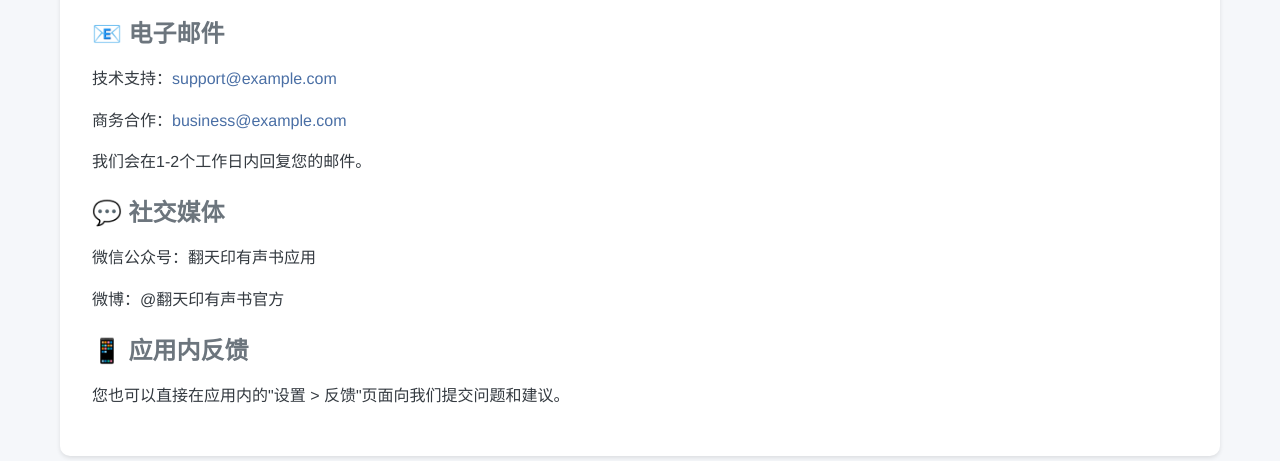
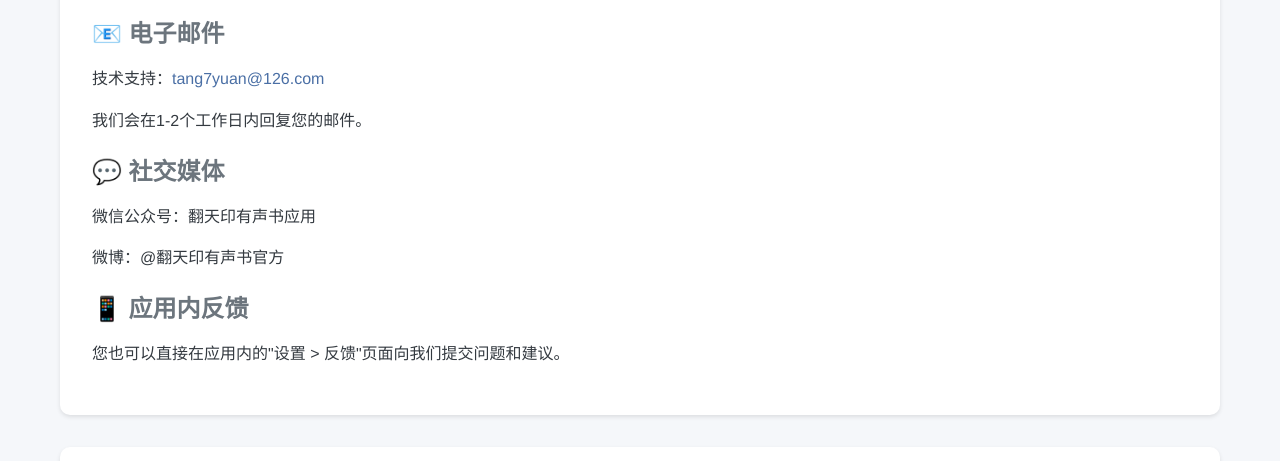
Before and after one commit to totang2/totang2.github.io, a plain HTML site: page contact.html in a window 1280 px wide. Shown: the part 339-800 px from the top of the page. Drawn offline with Linux system fonts and the light colour scheme.

Commit message:
mailbox modify

```diff
--- a/contact.html
+++ b/contact.html
@@ -19,8 +19,7 @@
 
         <div class="contact-method">
             <h3>📧 电子邮件</h3>
-            <p>技术支持：<a href="mailto:support@example.com">support@example.com</a></p>
-            <p>商务合作：<a href="mailto:business@example.com">business@example.com</a></p>
+            <p>技术支持：<a href="mailto:tang7yuan@126.com">tang7yuan@126.com</a></p>
             <p>我们会在1-2个工作日内回复您的邮件。</p>
         </div>
 
```
Also changed, not shown: index.html (+1 -1 lines).
